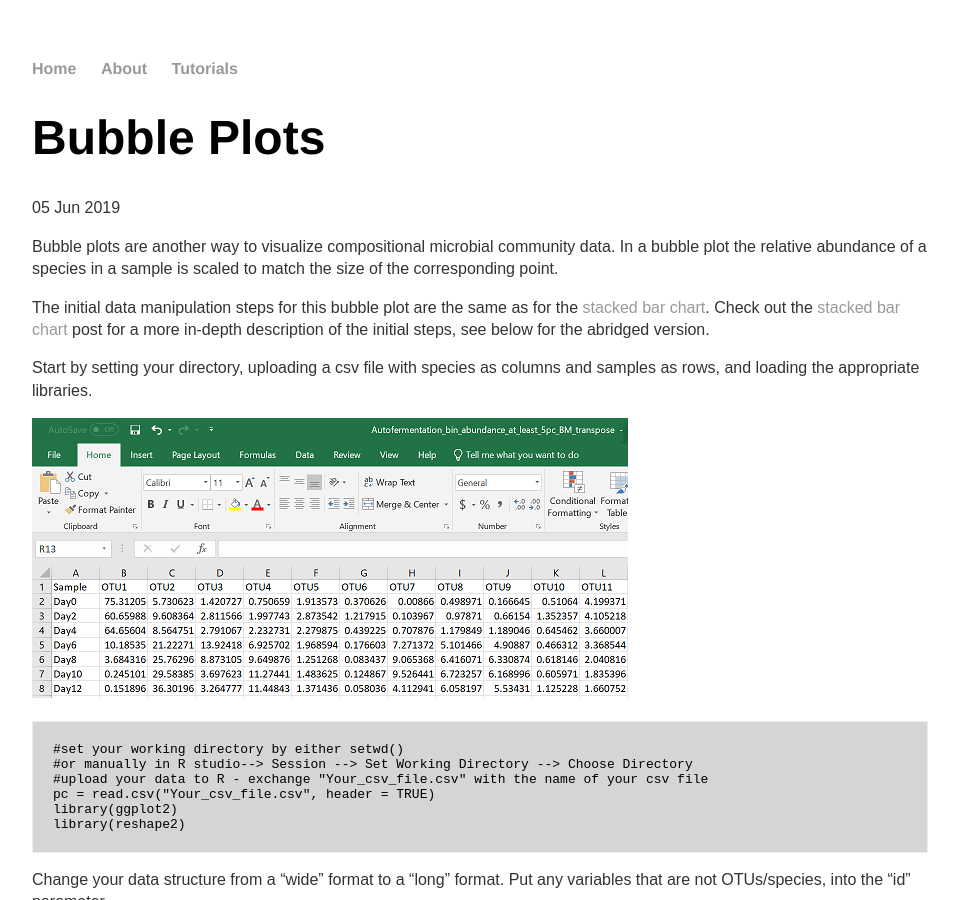
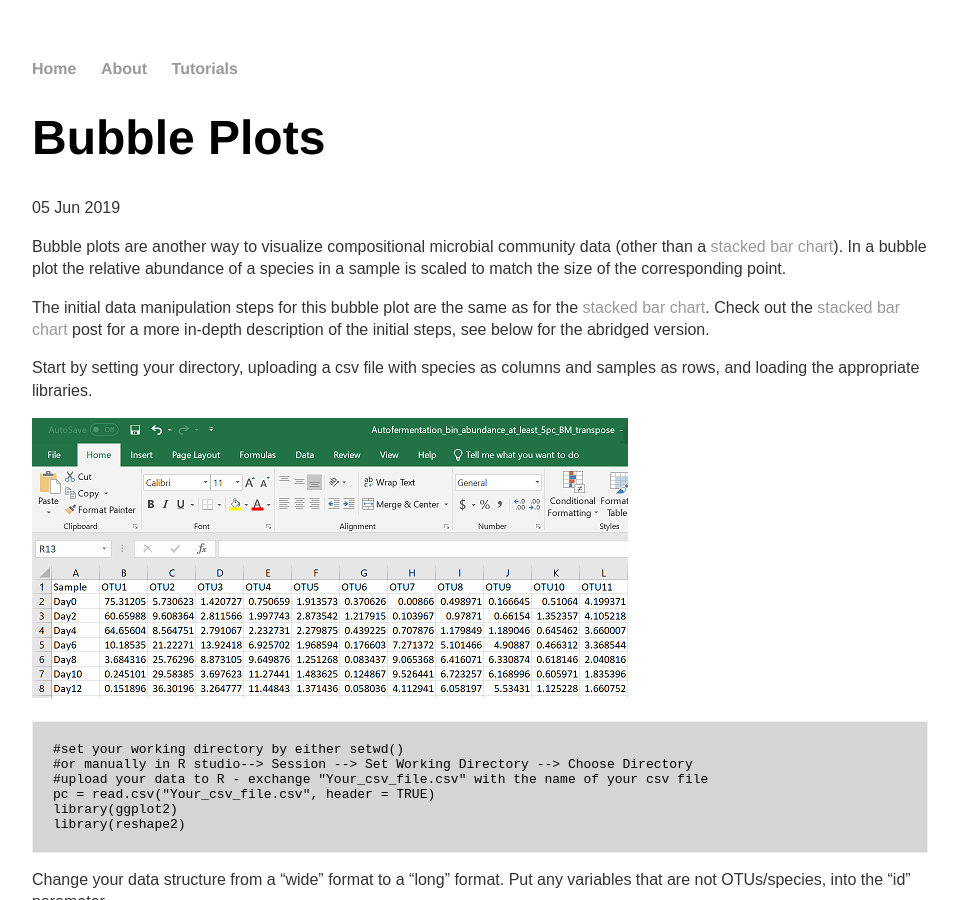
Before and after one commit to jkzorz/jkzorz.github.io, a Jekyll site: the page built from _posts/2019-06-05-Bubble-plots.md, in a window 1280 px wide and 900 px high. Shown: the whole window, without its empty margins (160-1119 px from the left). Built offline with Jekyll 4.4.1, drawn with Linux system fonts in a browser that asks for light colours.

Commit message:
Update 2019-06-05-Bubble-plots.md

```diff
--- a/_posts/2019-06-05-Bubble-plots.md
+++ b/_posts/2019-06-05-Bubble-plots.md
@@ -5,7 +5,7 @@ date: 2019-06-05
 ---
 
 
-Bubble plots are another way to visualize compositional microbial community data. In a bubble plot the relative abundance of a species in a sample is scaled to match the size of the corresponding point.
+Bubble plots are another way to visualize compositional microbial community data (other than a [stacked bar chart](https://jkzorz.github.io/2019/06/05/stacked-bar-plots.html)). In a bubble plot the relative abundance of a species in a sample is scaled to match the size of the corresponding point.
 
 The initial data manipulation steps for this bubble plot are the same as for the [stacked bar chart](https://jkzorz.github.io/2019/06/05/stacked-bar-plots.html). Check out the [stacked bar chart](https://jkzorz.github.io/2019/06/05/stacked-bar-plots.html) post for a more in-depth description of the initial steps, see below for the abridged version.
 
```
